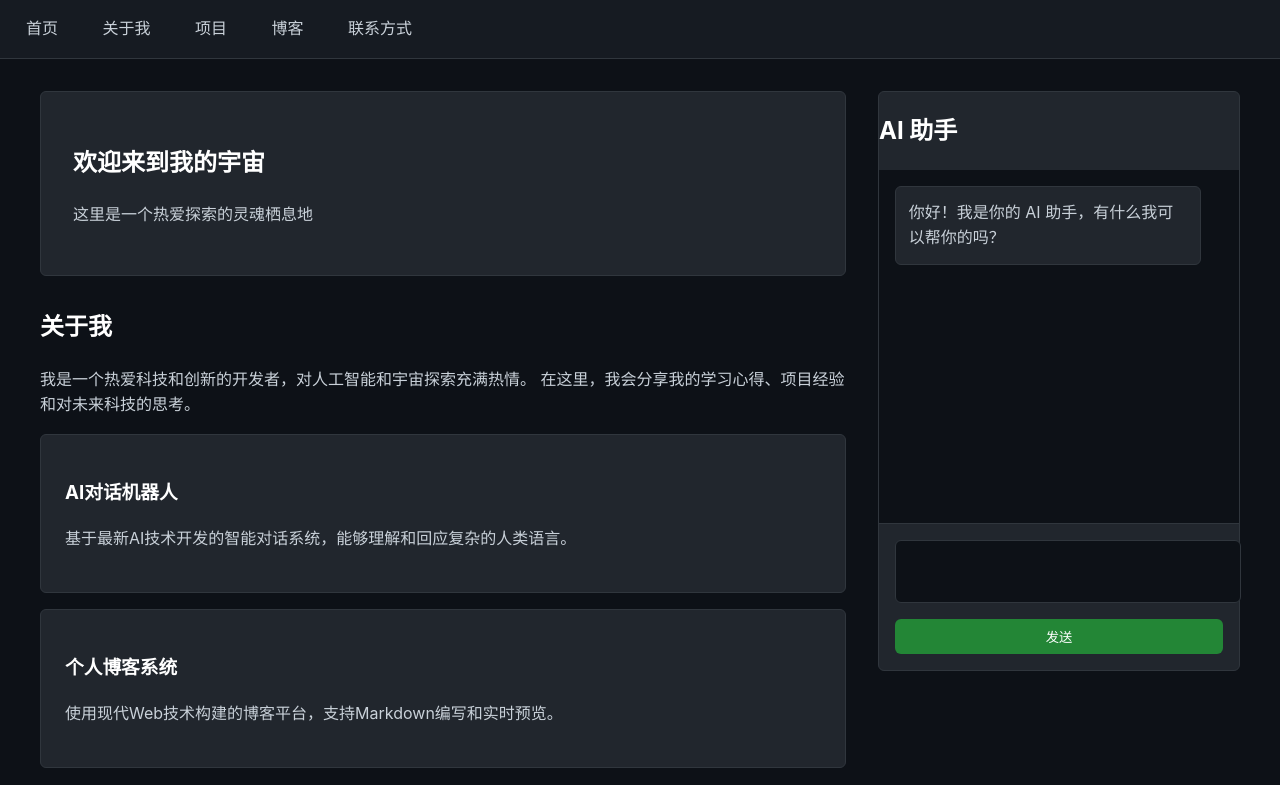
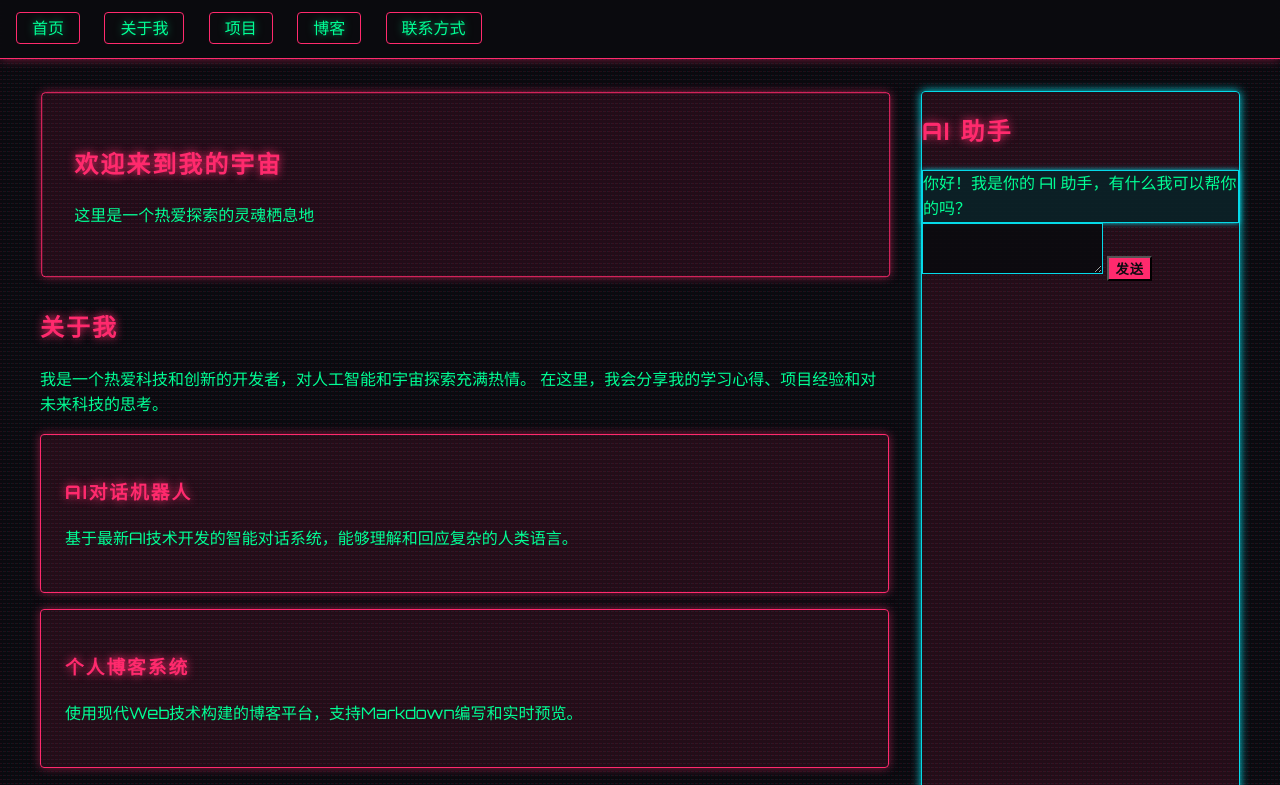
Before and after one commit to dietortoise25/dietortoise25.github.io, a plain HTML site: page index.html in a window 1280 px wide. Shown: the top 785 px of the page. Drawn offline with Linux system fonts and the light colour scheme.

Commit message:
index.html
"Update website with Cyberpunk theme"

```diff
--- a/index.html
+++ b/index.html
@@ -5,42 +5,53 @@
     <meta name="viewport" content="width=device-width, initial-scale=1.0, maximum-scale=1.0, user-scalable=no">
     <title>我的个人网站</title>
     <style>
-        /* GitHub 风格的深色主题 */
+        /* 赛博朋克主题 */
         :root {
-            --bg-color: #0d1117;
-            --text-color: #c9d1d9;
-            --border-color: #30363d;
-            --link-color: #58a6ff;
-            --header-bg: #161b22;
-            --card-bg: #21262d;
+            --bg-color: #0a0a0f;
+            --text-color: #00ff95;
+            --accent-color: #ff2a6d;
+            --secondary-color: #05d9e8;
+            --card-bg: rgba(255, 42, 109, 0.1);
+            --border-glow: 0 0 10px rgba(255, 42, 109, 0.5);
+            --text-glow: 0 0 8px rgba(0, 255, 149, 0.5);
         }
 
         body {
-            font-family: -apple-system, BlinkMacSystemFont, 'Segoe UI', Helvetica, Arial, sans-serif;
+            font-family: 'Orbitron', sans-serif;
             background-color: var(--bg-color);
             color: var(--text-color);
             line-height: 1.6;
             margin: 0;
             padding: 0;
+            background-image:
+                linear-gradient(45deg, rgba(255, 42, 109, 0.1) 25%, transparent 25%),
+                linear-gradient(-45deg, rgba(5, 217, 232, 0.1) 25%, transparent 25%);
+            background-size: 4px 4px;
         }
 
         nav {
-            background-color: var(--header-bg);
+            background-color: rgba(10, 10, 15, 0.9);
             padding: 1rem;
-            border-bottom: 1px solid var(--border-color);
+            border-bottom: 1px solid var(--accent-color);
+            box-shadow: var(--border-glow);
+            backdrop-filter: blur(5px);
         }
 
         nav a {
             color: var(--text-color);
             text-decoration: none;
             margin-right: 20px;
-            padding: 5px 10px;
-            border-radius: 6px;
-            transition: background-color 0.2s;
+            padding: 5px 15px;
+            border: 1px solid var(--accent-color);
+            border-radius: 4px;
+            transition: all 0.3s;
+            text-shadow: var(--text-glow);
         }
 
         nav a:hover {
-            background-color: var(--card-bg);
+            background-color: var(--accent-color);
+            color: var(--bg-color);
+            box-shadow: var(--border-glow);
         }
 
         .container {
@@ -51,129 +62,100 @@
             gap: 2rem;
         }
 
-        .main-content {
-            flex: 1;
-        }
-
         .profile {
             background-color: var(--card-bg);
-            border: 1px solid var(--border-color);
-            border-radius: 6px;
+            border: 1px solid var(--accent-color);
+            border-radius: 4px;
             padding: 2rem;
             margin-bottom: 2rem;
+            box-shadow: var(--border-glow);
+            animation: glitch 2s infinite;
         }
 
         h1, h2, h3 {
-            color: #ffffff;
+            color: var(--accent-color);
+            text-transform: uppercase;
+            letter-spacing: 2px;
+            text-shadow: 0 0 10px var(--accent-color);
         }
 
         .project-card {
             background-color: var(--card-bg);
-            border: 1px solid var(--border-color);
-            border-radius: 6px;
+            border: 1px solid var(--accent-color);
+            border-radius: 4px;
             padding: 1.5rem;
             margin-bottom: 1rem;
-            transition: transform 0.2s;
+            transition: all 0.3s;
+            box-shadow: var(--border-glow);
         }
 
         .project-card:hover {
-            transform: translateY(-2px);
-        }
-
-        a {
-            color: var(--link-color);
-            text-decoration: none;
-        }
-
-        a:hover {
-            text-decoration: underline;
+            transform: translateY(-5px) scale(1.02);
+            box-shadow: 0 0 20px var(--accent-color);
         }
 
         /* AI助手样式 */
         .sidebar {
             width: 360px;
             background-color: var(--card-bg);
-            border: 1px solid var(--border-color);
-            border-radius: 6px;
-            height: fit-content;
-            position: sticky;
-            top: 2rem;
-        }
-
-        .chat-container {
-            display: flex;
-            flex-direction: column;
-            height: 500px;
+            border: 1px solid var(--secondary-color);
+            border-radius: 4px;
+            box-shadow: 0 0 10px var(--secondary-color);
         }
 
         .chat-messages {
-            flex: 1;
-            overflow-y: auto;
-            padding: 1rem;
-            background-color: var(--bg-color);
+            background-color: rgba(10, 10, 15, 0.9);
         }
 
         .message {
-            margin-bottom: 1rem;
-            padding: 0.8rem;
-            border-radius: 6px;
-            max-width: 85%;
+            border: 1px solid var(--secondary-color);
+            box-shadow: 0 0 5px var(--secondary-color);
         }
 
         .user-message {
-            background-color: #238636;
-            color: white;
-            margin-left: auto;
+            background-color: rgba(255, 42, 109, 0.2);
+            border-color: var(--accent-color);
+            box-shadow: 0 0 5px var(--accent-color);
         }
 
         .bot-message {
-            background-color: var(--card-bg);
-            border: 1px solid var(--border-color);
-        }
-
-        .chat-input {
-            padding: 1rem;
-            border-top: 1px solid var(--border-color);
+            background-color: rgba(5, 217, 232, 0.1);
         }
 
         .chat-input textarea {
-            width: 100%;
-            padding: 0.5rem;
-            border: 1px solid var(--border-color);
-            border-radius: 6px;
-            background-color: var(--bg-color);
+            background-color: rgba(10, 10, 15, 0.9);
+            border: 1px solid var(--secondary-color);
             color: var(--text-color);
-            resize: none;
-            margin-bottom: 0.5rem;
         }
 
         .chat-input button {
-            width: 100%;
-            padding: 0.5rem;
-            background-color: #238636;
-            color: white;
-            border: none;
-            border-radius: 6px;
-            cursor: pointer;
+            background-color: var(--accent-color);
+            color: var(--bg-color);
+            text-transform: uppercase;
+            letter-spacing: 1px;
+            font-weight: bold;
+            transition: all 0.3s;
         }
 
         .chat-input button:hover {
-            background-color: #2ea043;
+            background-color: var(--secondary-color);
+            box-shadow: 0 0 10px var(--secondary-color);
         }
 
-        /* 移动端适配 */
-        @media (max-width: 768px) {
-            .container {
-                flex-direction: column;
-                padding: 1rem;
-            }
+        /* 添加故障动画效果 */
+        @keyframes glitch {
+            0% { transform: translate(0) }
+            20% { transform: translate(-2px, 2px) }
+            40% { transform: translate(-2px, -2px) }
+            60% { transform: translate(2px, 2px) }
+            80% { transform: translate(2px, -2px) }
+            100% { transform: translate(0) }
+        }
 
-            .sidebar {
-                width: 100%;
-                position: static;
-            }
-        }
+        /* 添加谷歌字体 */
+        @import url('https://fonts.googleapis.com/css2?family=Orbitron:wght@400;500;700&display=swap');
     </style>
+    <link href="https://fonts.googleapis.com/css2?family=Orbitron:wght@400;500;700&display=swap" rel="stylesheet">
 </head>
 <body>
     <nav>
```
